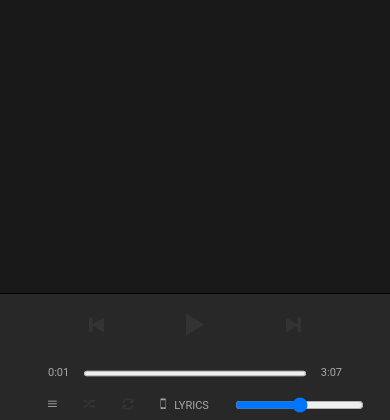
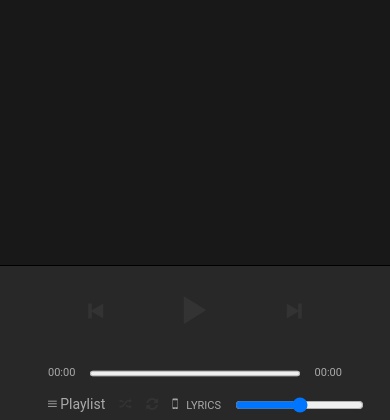
Before and after one commit to sudiarth/Spotlite, a Django app: page /base/ in a window 390 px wide. Shown: the part 424-844 px from the top of the page. Run offline with Django 3.2, Linux system fonts and the light colour scheme; parts of the project's set-up code (start-up, migrations or seed data) failed here and were passed over; some libraries are stand-ins or nearby versions.

Commit message:
update player

```diff
--- a/apps/app_spotlite/templates/app_spotlite/index.html
+++ b/apps/app_spotlite/templates/app_spotlite/index.html
@@ -220,7 +220,7 @@
 
               <div class="artist__info__actions">
 
-                <button class="button-dark">
+                <button class="button-dark amplitude-play" amplitude-song-index="2" amplitude-playlist="spotlite">
                   <i class="ion-ios-play"></i>
                   Play
                 </button>
--- a/apps/base_spotlite/static/base_spotlite/css/spotify.css
+++ b/apps/base_spotlite/static/base_spotlite/css/spotify.css
@@ -277,7 +277,7 @@
   border: 0px;
 }
 .current-track__actions {
-  width: 5%;
+  width: 10%;
   display: flex;
   flex-flow: row nowrap;
   justify-content: space-between;
@@ -292,10 +292,10 @@
   cursor: pointer;
 }
 .current-track__actions .play {
-  font-size: 36px;
+  font-size: 45px;
 }
 .current-track__progress {
-  width: 70%;
+  width: 60%;
   padding: 0 30px;
   color: #aaaaaa;
   font-size: 11px;
@@ -401,10 +401,10 @@
 }
 @media (max-width: 1400px) {
   .current-track__actions {
-    width: 10%;
+    width: 30%;
   }
   .current-track__progress {
-    width: 50%;
+    width: 30%;
   }
   .current-track__options {
     width: 40%;
@@ -412,21 +412,21 @@
 }
 @media (max-width: 980px) {
   .current-track__actions {
-    width: 10%;
+    width: 30%;
   }
   .current-track__progress {
-    width: 40%;
+    width: 30%;
   }
   .current-track__options {
-    width: 50%;
+    width: 40%;
   }
 }
 @media (max-width: 768px) {
   .current-track__actions {
-    width: 25%;
+    width: 3%;
   }
   .current-track__progress {
-    width: 75%;
+    width: 70%;
   }
   .current-track__options {
     width: 100%;
--- a/apps/base_spotlite/templates/base_spotlite/index.html
+++ b/apps/base_spotlite/templates/base_spotlite/index.html
@@ -13,8 +13,8 @@
     <link rel="stylesheet" href="{% static 'base_spotlite/css/font-awesome.min.css' %}">
     <link rel="stylesheet" href="{% static 'base_spotlite/css/ionicons.min.css' %}">
     <link rel="stylesheet" href="{% static 'base_spotlite/css/dashboard.css' %}">
+    <link rel="stylesheet" href="{% static 'base_spotlite/css/styles.css' %}">
     <link rel="stylesheet" href="{% static 'base_spotlite/css/spotify.css' %}">
-    <link rel="stylesheet" href="{% static 'base_spotlite/css/styles.css' %}">
     <title>Spotlite</title>
 </head>
 
--- a/apps/base_spotlite/templates/base_spotlite/player.html
+++ b/apps/base_spotlite/templates/base_spotlite/player.html
@@ -4,25 +4,29 @@
 
               <div class="current-track__actions">
 
-                <a class="ion-ios-skipbackward amplitude-prev" amplitude-playlist="spotlite"></a>
+                <a class="btn ion-ios-skipbackward amplitude-prev" amplitude-playlist="spotlite"></a>
 
-                <a class="ion-ios-play play button amplitude-play-pause amplitude-paused" amplitude-playlist-main-play-pause="true" amplitude-playlist="spotlite"></a>
+                <a class="btn ion-ios-play play button amplitude-play-pause amplitude-paused" amplitude-playlist-main-play-pause="true" amplitude-playlist="spotlite"></a>
 
-                <a class="ion-ios-skipforward amplitude-next" amplitude-playlist="spotlite"></a>
+                <a class="btn ion-ios-skipforward amplitude-next" amplitude-playlist="spotlite"></a>
 
               </div>
 
               <div class="current-track__progress">
 
-                <div class="current-track__progress__start">0:01</div>
+                <div class="current-track__progress__start">
+                    <span class="amplitude-current-time" amplitude-main-current-time="true"></span>
+                </div>
 
                 <div class="current-track__progress__bar">
 
-                      <progress id="song-played-progress" class="amplitude-song-played-progress" amplitude-main-song-played-progress="true"></progress>
+                    <progress id="song-played-progress" class="amplitude-song-played-progress" amplitude-main-song-played-progress="true"></progress>
 
                 </div>
 
-                <div class="current-track__progress__finish">3:07</div>
+                <div class="current-track__progress__finish">
+                    <span class="amplitude-duration-time" amplitude-main-duration-time="true"></span>
+                </div>
 
               </div>
 
@@ -34,6 +38,7 @@
 
                   <a href="#" class="control">
                     <i class="ion-navicon"></i>
+                    <span>Playlist</span>
                   </a>
 
                   <a href="#" class="control">
```
